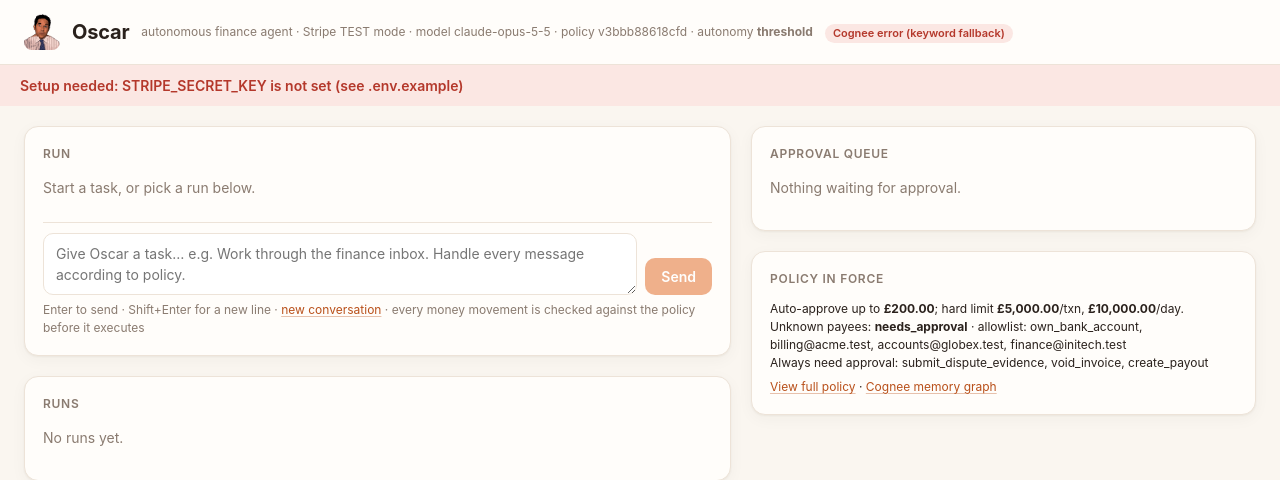
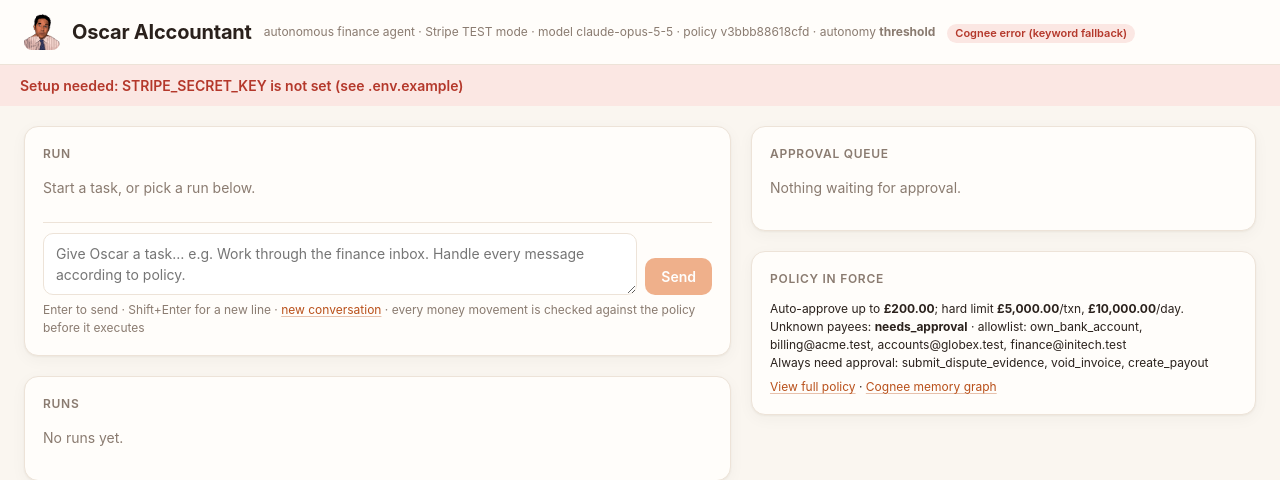
Before and after one commit to axeleth/Oscar-AI-hackathon, a FastAPI app: page / in a window 1280 px wide. Shown: the top 480 px of the page. Run offline with FastAPI, Linux system fonts and the light colour scheme; data that the repository does not hold is empty; some libraries are stand-ins or nearby versions.

Commit message:
Dashboard title: Oscar AIccountant
Co-Authored-By: Claude Opus 5.5 (1M context) <noreply@anthropic.com>

```diff
--- a/app/templates/index.html
+++ b/app/templates/index.html
@@ -3,7 +3,7 @@
 <head>
   <meta charset="utf-8">
   <meta name="viewport" content="width=device-width, initial-scale=1">
-  <title>Oscar</title>
+  <title>Oscar AIccountant</title>
   <link rel="icon" href="/logo/favicon.ico">
   <script src="https://unpkg.com/htmx.org@1.9.12"></script>
   <style>
@@ -194,7 +194,7 @@
 <body>
 <header>
   <img class="logo" src="/logo/oscar-96.png" alt="" width="36" height="36" onerror="this.remove()">
-  <h1>Oscar</h1>
+  <h1>Oscar AIccountant</h1>
   <span class="meta">autonomous finance agent · Stripe TEST mode · model {{ model }} · policy v{{ policy_version }}
     · autonomy <b>{{ policy.autonomy }}</b></span>
   <span hx-get="/partials/memory" hx-trigger="load, every 5s" hx-swap="innerHTML"></span>
```
